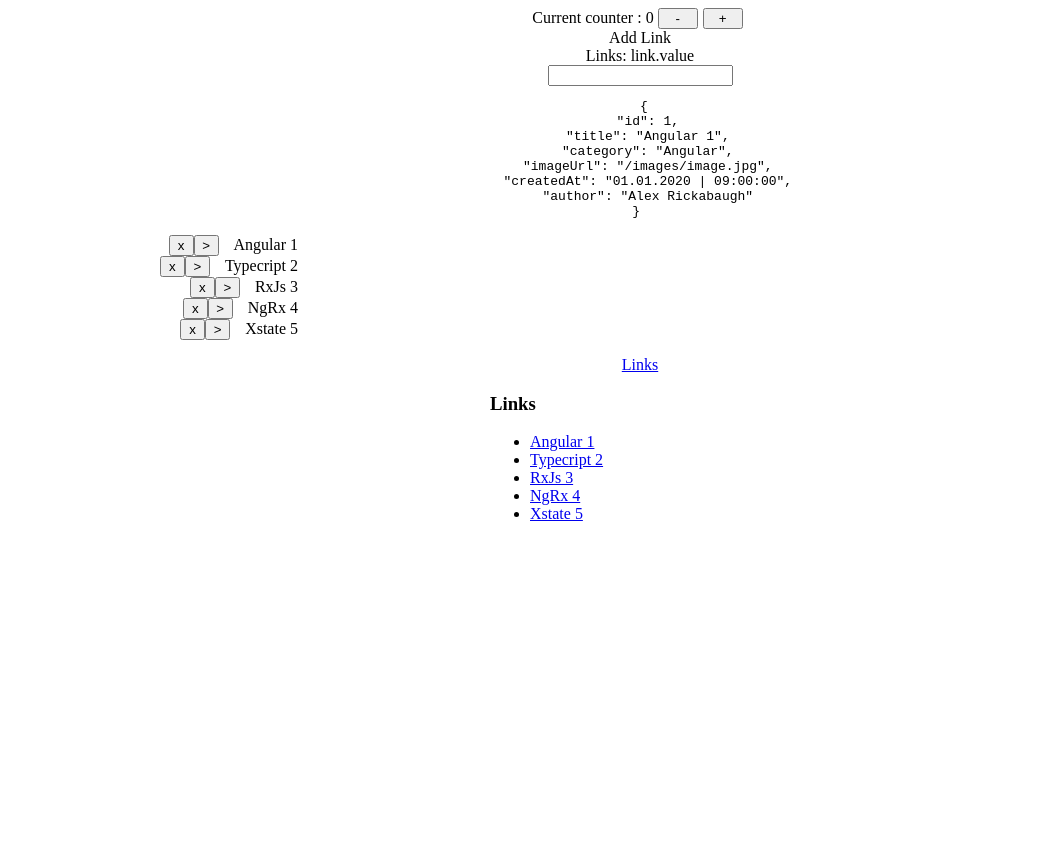
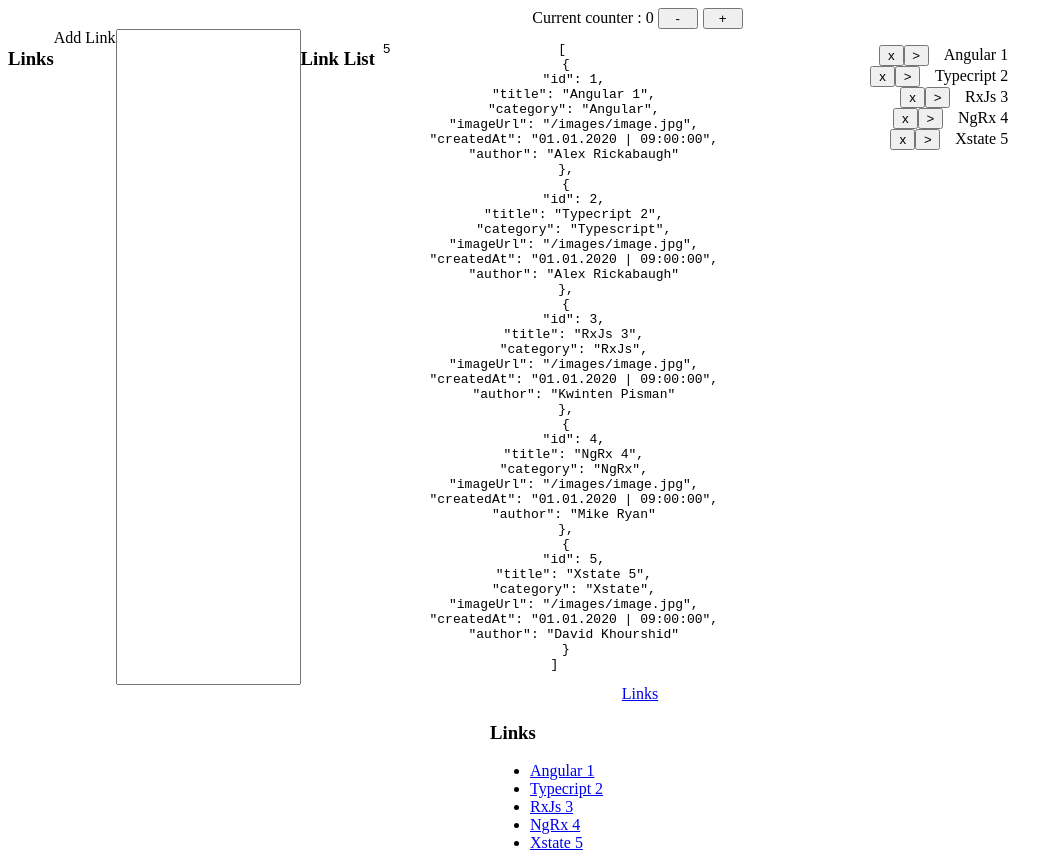
Before and after one commit to hansschenker/ng-todos-ten, an Angular app: page /links in a window 1280 px wide. Shown: the whole page, without its empty margins (0-1062 px from the left). Before the commit the page ends 800 px from the top, so only its background shows below. Built offline with nearby package versions, Linux system fonts and the light colour scheme; data requests are answered from the project's data file.

Commit message:
refactor subject names

```diff
--- a/angular.json
+++ b/angular.json
@@ -27,7 +27,8 @@
           "skipTests": true
         },
         "@schematics/angular:module": {
-          "skipTests": true
+          "skipTests": true,
+          "module": "app"
         },
         "@schematics/angular:pipe": {
           "skipTests": true
--- a/src/app/app.module.ts
+++ b/src/app/app.module.ts
@@ -6,6 +6,7 @@
 import { CounterModule } from "./counter/counter.module";
 // import { LinksModule } from "./links/links.module";
 import { LinksReactiveModule } from "./links-reactive/links-reactive.module";
+import { ItemsReactiveModule } from "./items-reactive/items-reactive.module";
 
 @NgModule({
   declarations: [AppComponent],
@@ -14,6 +15,7 @@
     CounterModule,
     LinksReactiveModule,
     AppRoutingModule,
+    ItemsReactiveModule,
   ],
   providers: [],
   bootstrap: [AppComponent],
--- a/src/app/links-reactive/links-reactive.component.html
+++ b/src/app/links-reactive/links-reactive.component.html
@@ -1,16 +1,22 @@
+<div class="container">
+  <h3>Links</h3>
   <div>Add Link</div>
-<div>Links: link.value</div>
   <input
     #link
     type="text"
-  (change)="addLink({ id: 5, title: link.value }); link.value = null"
+    (change)="
+      idState.next(1); addState.next({ title: link.value }); link.value = null
+    "
   />
-<div *ngIf="vm$ | async as vm">
-  <pre> {{ vm.links[0] | json }} </pre>
+  <h3>Link List</h3>
+  <div class="content" *ngIf="vm$ | async as vm">
+    <pre> {{ vm.currentId }} </pre>
+    <pre> {{ vm.links | json }} </pre>
+
     <ul>
       <li *ngFor="let link of vm.links">
-      <button (click)="deleteLink(link)">x</button>
-      <button (click)="detailLinkState.next(link)">&gt;</button>
+        <button (click)="deleteState.next(link)">x</button>
+        <button (click)="detailState.next(link)">&gt;</button>
         <span>
           {{ link.title }}
         </span>
@@ -19,6 +25,8 @@
 
     <div style="margin-top: 1em;" *ngIf="vm.selectedLink">
       {{ vm.selectedLink.id }} - {{ vm.selectedLink.title }}
-    <button (click)="closeDetailState.next()">close</button>
+      <button (click)="detailCloseState.next()">close</button>
     </div>
   </div>
+</div>
+<!-- container -->
--- a/src/app/links-reactive/links-reactive.component.scss
+++ b/src/app/links-reactive/links-reactive.component.scss
@@ -12,3 +12,9 @@
 button {
   width: 25px;
 }
+.content {
+  display: flex;
+}
+.container {
+  display: flex;
+}
--- a/src/app/links-reactive/links-reactive.component.ts
+++ b/src/app/links-reactive/links-reactive.component.ts
@@ -4,7 +4,7 @@
   ChangeDetectionStrategy,
   ChangeDetectorRef,
 } from "@angular/core";
-import { Observable, Subject, merge } from "rxjs";
+import { Observable, Subject, merge, BehaviorSubject } from "rxjs";
 import { map, scan } from "rxjs/operators";
 import { HttpClient } from "@angular/common/http";
 import { environment } from "../../environments/environment";
@@ -19,6 +19,7 @@
 interface LinkViewModel {
   links: Link[];
   selectedLink?: Link;
+  currentId: number;
 }
 
 @Component({
@@ -31,64 +32,70 @@
   private baseUrl = environment.baseUrl;
 
   public vm$: Observable<LinkViewModel>;
-  // record state actions
-  public addLinkState = new Subject<Link>();
-  public deleteLinkState = new Subject<Link>();
-  public detailLinkState = new Subject<Link>();
-  public closeDetailState = new Subject();
+  // record states
+  public idState = new BehaviorSubject<number>(0);
+  public addState = new Subject<Link>();
+  public deleteState = new Subject<Link>();
+  public detailState = new Subject<Link>();
+  public detailCloseState = new Subject();
 
   constructor(private http: HttpClient, private svc: LinkDataService) {
+    // merge update sources
     this.vm$ = merge(
-      this.getLinksUpdate$,
-      this.addLinkUpdate$,
-      this.deleteLinkUpdate$,
-      this.detailLinkUpdate$,
-      this.closeDetailUpdate$
+      this.getAllUpdate$,
+      this.idUpdate$,
+      this.addUpdate$,
+      this.deleteUpdate$,
+      this.detailUpdate$,
+      this.detailCloseUpdate$
     ).pipe(
       scan(
         (
           oldVm: LinkViewModel,
-          mutateFn: (vm: LinkViewModel) => LinkViewModel
-        ) => mutateFn(oldVm),
+          updateFn: (vm: LinkViewModel) => LinkViewModel
+        ) => updateFn(oldVm),
         { links: [] } as LinkViewModel
       )
     );
   } // constructor
 
-  // get links action
-  private getLinksUpdate$ = this.svc
-    .getLinks()
-    .pipe(map((links) => (vm: LinkViewModel) => ({ ...vm, links })));
+  // all update
+  private getAllUpdate$ = this.svc.getAll().pipe(
+    map((links) => (vm: LinkViewModel) => ({
+      ...vm,
+      links,
+      currentId: links.length,
+    }))
+  );
 
-  // add link event
-  addLink(link: Link) {
-    this.addLinkState.next(link);
-  }
-  private addLinkUpdate$ = this.addLinkState.pipe(
+  // id update
+  private idUpdate$ = this.idState.pipe(
+    map((id) => (vm: LinkViewModel) => ({
+      ...vm,
+      currentId: vm.currentId + id,
+    }))
+  );
+
+  // add update
+  private addUpdate$ = this.addState.pipe(
     map((link) => (vm: LinkViewModel) => ({
       ...vm,
-      links: [
-        ...vm.links,
-        { id: vm.links.length ? vm.links.length + 1 : 1, title: link.title },
-      ],
+      links: [...vm.links, { id: vm.currentId, title: link.title }],
     }))
   );
-  // delete link event
-  deleteLink(link: Link) {
-    this.deleteLinkState.next(link);
-  }
-  // delete link action
-  private deleteLinkUpdate$ = this.deleteLinkState.pipe(
+
+  // delete update
+  private deleteUpdate$ = this.deleteState.pipe(
     map((link) => (vm: LinkViewModel) => ({
       ...vm,
       links: vm.links.filter((l) => l.title !== link.title),
     }))
   );
-
-  private detailLinkUpdate$ = this.detailLinkState.pipe(
+  // detail update
+  private detailUpdate$ = this.detailState.pipe(
     map((selectedLink) => (vm: LinkViewModel) => ({ ...vm, selectedLink }))
   );
-  private closeDetailUpdate$ = this.closeDetailState.pipe(
+  private detailCloseUpdate$ = this.detailCloseState.pipe(
     map((_) => (vm: LinkViewModel) => ({ ...vm, selectedLink: null }))
   );
 } // class
--- a/src/app/links/links.component.ts
+++ b/src/app/links/links.component.ts
@@ -42,8 +42,8 @@
   constructor(public svc: LinkDataService, private cdr: ChangeDetectorRef) {}
 
   ngOnInit(): void {
-    this.links$ = this.svc.getLinks();
-    console.log("links svc call:", this.links$);
+    this.links$ = this.svc.getAll();
+    console.log("links svc getAll:", this.links$);
     //this.cdr.detectChanges();
     // this.links$ = this.svc.getLinks();
     //.pipe(tap((ls) => console.log("clinks:", ls)));
--- a/src/app/links/state/link.data-service.ts
+++ b/src/app/links/state/link.data-service.ts
@@ -14,8 +14,8 @@
   constructor(private http: HttpClient) {
     //this.links$.pipe(tap((ls) => console.log("links:", ls)));
   }
-  getLinks() {
-    console.log("svc.getLinks:");
+  getAll() {
+    console.log("svc.getAll:");
     return this.http.get<Link[]>(this.baseUrl + "/links");
   }
 }
```
Also changed, not shown: src/app/items-reactive/items-reactive.module.ts (added, +12 -0 lines). Lines whose indentation alone changed are shown as unchanged.
